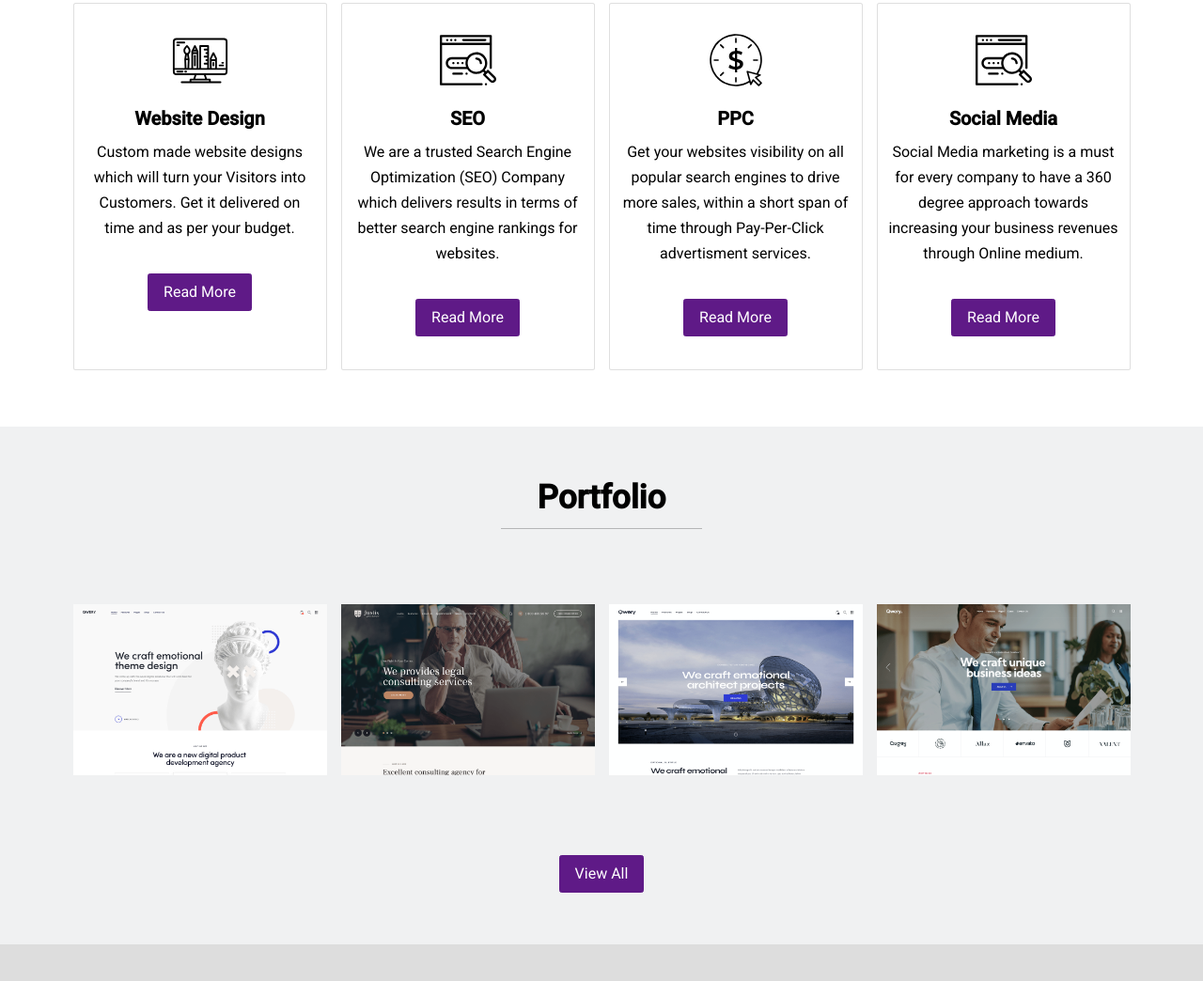
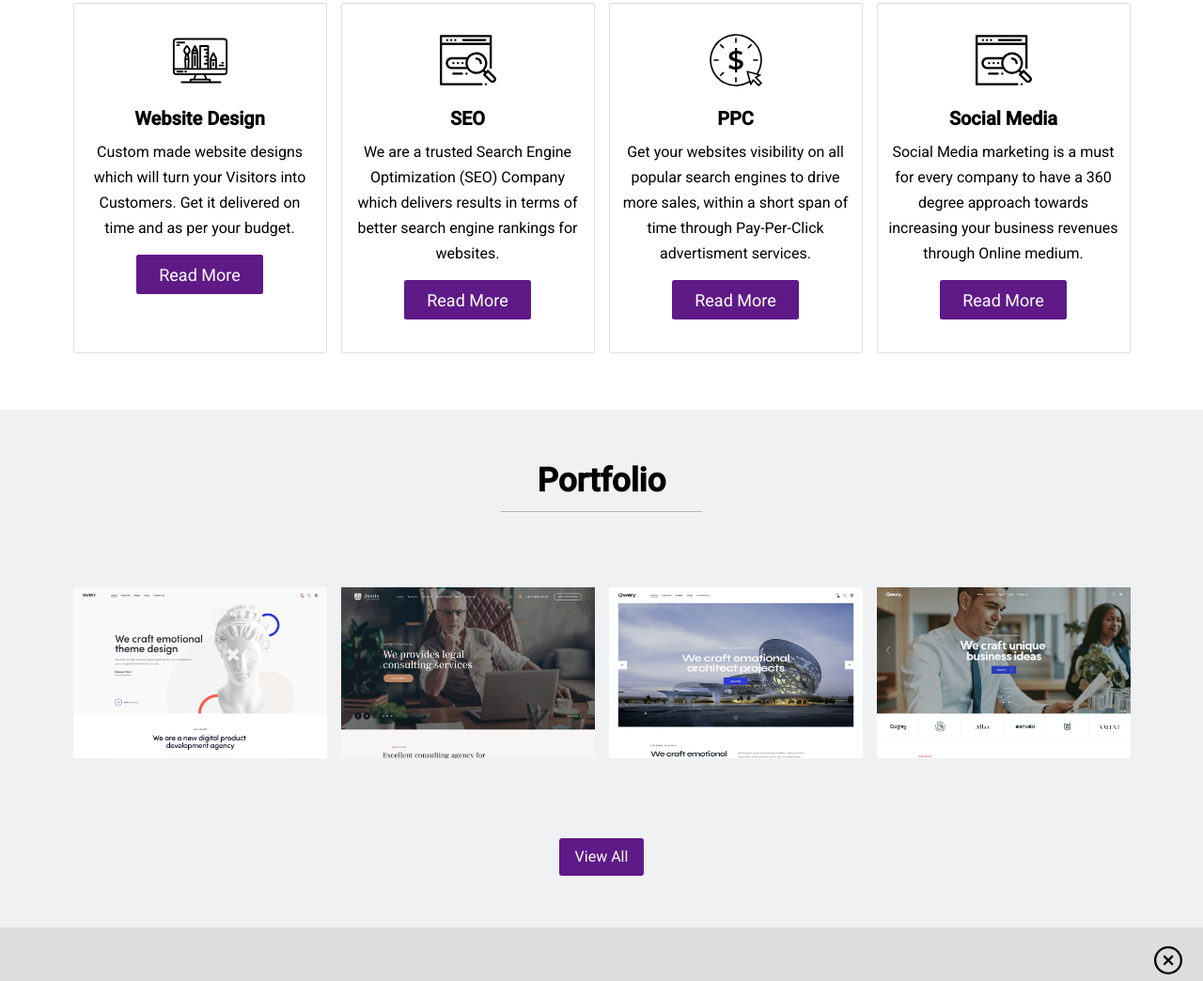
Before and after one commit to mkverma541/html-web-template-1, a plain HTML site: page index.html in a window 1280 px wide. Shown: the part 763-1807 px from the top of the page at 94% size. Drawn offline with nearby package versions, Linux system fonts and the light colour scheme.

Commit message:
responsive and other changes done

```diff
--- a/assets/css/style.css
+++ b/assets/css/style.css
@@ -17,8 +17,74 @@ body {
     font-size: 1.6rem;
     font-weight: 400;
     line-height: 1.7;
+    overflow-x: hiddens;
 }
-.main-heading {
+.creative-btn {
+    background: var(--primary-color);
+    padding: 20px 10px;
+    width: auto;
+    height: auto;
+    text-decoration: none;
+    position: relative;
+    overflow: hidden;
+    display: flex;
+    justify-content: center;
+    align-items: center;
+    margin: auto;
+    max-width: 135px;
+}
+.creative-btn span {
+    position: absolute;
+    z-index: 1;
+    color: #fff;
+    font-size: 1.8rem;
+    transition: 0.5s;
+}
+.creative-btn::before {
+    content: '';
+    position: absolute;
+    top: 0;
+    left: 0;
+    width: 0px;
+    height: 100%;
+    background: #000;
+    transition: 0.5s ease-in-out;
+}
+.creative-btn::after {
+    content: '';
+    position: absolute;
+    top: 0;
+    right: 0;
+    width: 0px;
+    height: 100%;
+    background: #000;
+    transition: 0.5s ease-in-out;
+}
+.creative-btn:hover::before,
+.creative-btn:hover::after{
+    width: 50%;
+}
+.creative-btn span:nth-child(1){
+    transition-delay: 0.75s;
+}
+.creative-btn:hover span:nth-child(1){
+    transform: scale(0);
+    transition-delay: 0s;
+}
+.creative-btn span:nth-child(2) {
+    transform: scale(3);
+    opacity: 0;
+    color: #fff;
+    transition-delay: 0s;
+}
+.creative-btn:hover span:nth-child(2) {
+    transform: scale(1);
+    transition-delay: 0s;
+    opacity: 1;
+    z-index: 10;
+    transition-delay: 0.5s;
+}
+ .main-heading {
     font-size: 3.5rem;
     line-height: 1.5;
     font-weight: 700;
@@ -107,6 +173,7 @@ body {
 }
 .portfolio-details {
     background: #ddd;
+    position: relative;
 }
 .portfolio .image-wrap {
     margin: 3rem auto;
@@ -146,6 +213,10 @@ footer {
     background-color: #010413;
     padding: 6rem 0 3rem;
     color: #fff;
+}
+footer address a {
+    color: #fff;
+    text-decoration: none;
 }
 .widget .title {
     text-transform: uppercase;
@@ -213,3 +284,14 @@ footer {
     font-size: 3rem;
     margin-bottom: 1rem;
 }
+.close-toggle {
+    position: absolute;
+    right: 15px;
+    top: 20px;
+}
+
+.close-toggle img {
+    max-width: 30px;
+    height: auto;
+    float: right;
+}
--- a/index.html
+++ b/index.html
@@ -12,13 +12,14 @@
   <body>
     <nav class="navbar navbar-expand-lg navbar-light bg-light">
         <div class="container">
-          <button class="navbar-toggler" type="button" data-bs-toggle="collapse" data-bs-target="#navbarTogglerDemo01" aria-controls="navbarTogglerDemo01" aria-expanded="false" aria-label="Toggle navigation">
-            <span class="navbar-toggler-icon"></span>
-          </button>
-          <div class="collapse navbar-collapse" id="navbarTogglerDemo01">
             <a class="navbar-brand" href="index.html">
                 <img src="assets/img/logo.png" class="img-fluid">
             </a>
+            <button class="navbar-toggler" type="button" data-bs-toggle="collapse" data-bs-target="#navbarTogglerDemo01" aria-controls="navbarTogglerDemo01" aria-expanded="false" aria-label="Toggle navigation">
+            <span class="navbar-toggler-icon"></span>
+          </button>
+
+          <div class="collapse navbar-collapse" id="navbarTogglerDemo01">
             <ul class="navbar-nav ml-auto mb-2 mb-lg-0">
               <li class="nav-item">
                 <a class="nav-link active" aria-current="page" href="index.html">Home</a>
@@ -84,7 +85,10 @@
                             <p>Custom made website designs which will turn your Visitors into Customers. Get it delivered on time and as per your budget.</p>
                         </div>
                         <div class="btn">
-                            <a href="#" class="btn btn-primary">Read More</a>
+                            <a href="responsive-web-design.html" class="btn creative-btn">
+                                <span>Read More</span>
+                                <span>Click Here</span>
+                            </a>
                         </div>
                     </div>
                  </div>
@@ -98,7 +102,10 @@
                             <p>We are a trusted Search Engine Optimization (SEO) Company which delivers results in terms of better search engine rankings for websites.</p>
                         </div>
                         <div class="btn">
-                            <a href="#" class="btn btn-primary">Read More</a>
+                            <a href="seo.html" class="btn creative-btn">
+                                <span>Read More</span>
+                                <span>Click Here</span>
+                            </a>
                         </div>
                     </div>
                 </div>
@@ -112,7 +119,10 @@
                             <p>Get your websites visibility on all popular search engines to drive more sales, within a short span of time through Pay-Per-Click advertisment services.</p>
                         </div>
                         <div class="btn">
-                            <a href="#" class="btn btn-primary">Read More</a>
+                            <a href="pay-per-click.html" class="btn creative-btn">
+                                <span>Read More</span>
+                                <span>Click Here</span>
+                            </a>
                         </div>
                     </div>
                 </div>
@@ -126,8 +136,12 @@
                             <p>Social Media marketing is a must for every company to have a 360 degree approach towards increasing your business revenues through Online medium.</p>
                         </div>
                         <div class="btn">
-                            <a href="#" class="btn btn-primary">Read More</a>
+                            <a href="social-media-marketing.html" class="btn creative-btn">
+                                <span>Read More</span>
+                                <span>Click Here</span>
+                            </a>
                         </div>
+
                    </div>
                 </div>
             </div>
@@ -182,6 +196,9 @@
                     <p>Dr Ambrish Mithal is presently the Chairman and Head of Endocrinology and Diabetes division at Medanta, the Medicity where he has established one of India’s premier diabetes and endocrinology centres.</p>
                     <a href="#" class="btn btn-primary">Visit Website</a>
                 </div>
+            </div>
+            <div class="close-toggle">
+                <img src="assets/img/cancel.svg" class="img-fluid">
             </div>
         </div>
     </div>
@@ -266,8 +283,11 @@
                     <address>
                         <strong>RPXL Solutions</strong><br>
                                 Pitam Pura New Delhi - 110 034,<br>
-                                India
+                                India<br>
+                                <a href="tel:9912345678">Phone No. : +91-1234-45679</a><br>
+                                <a href="mailto:info@example.com">Email: info@example.com</a>
                         </address>
+
                 </div>
             </div>
         </div>
```
Also changed, not shown: about-us.html (+8 -5 lines), contact-us.html (+17 -5 lines), pay-per-click.html (+8 -5 lines), portfolio.html (+30 -5 lines), responsive-web-design.html (+9 -5 lines), seo.html (+8 -5 lines), social-media-marketing.html (+9 -5 lines), assets/img/cancel.svg (added).
